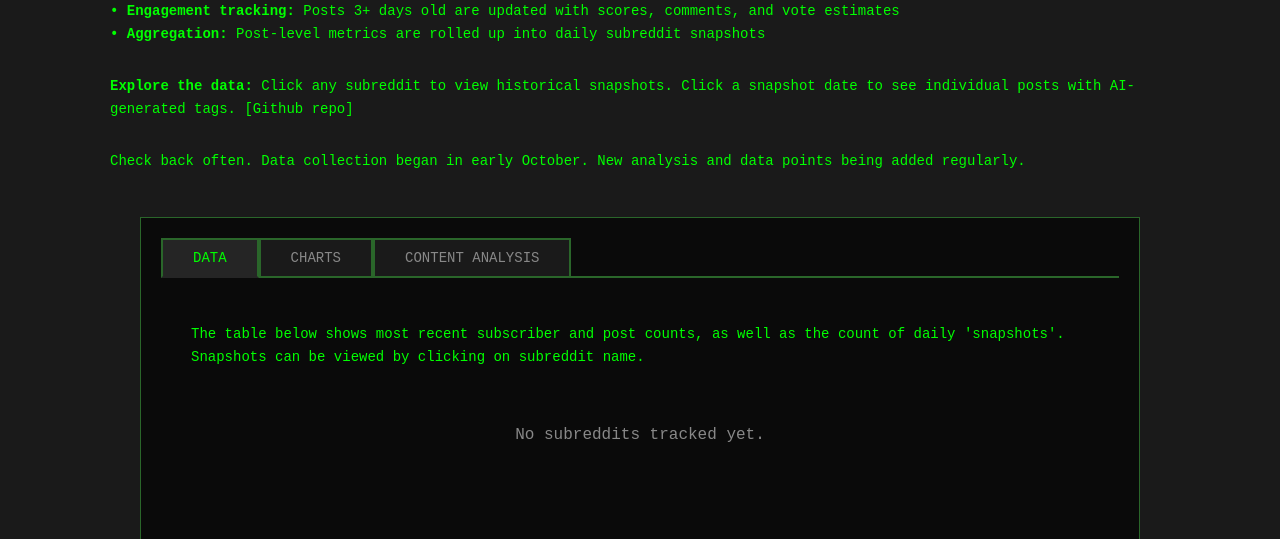
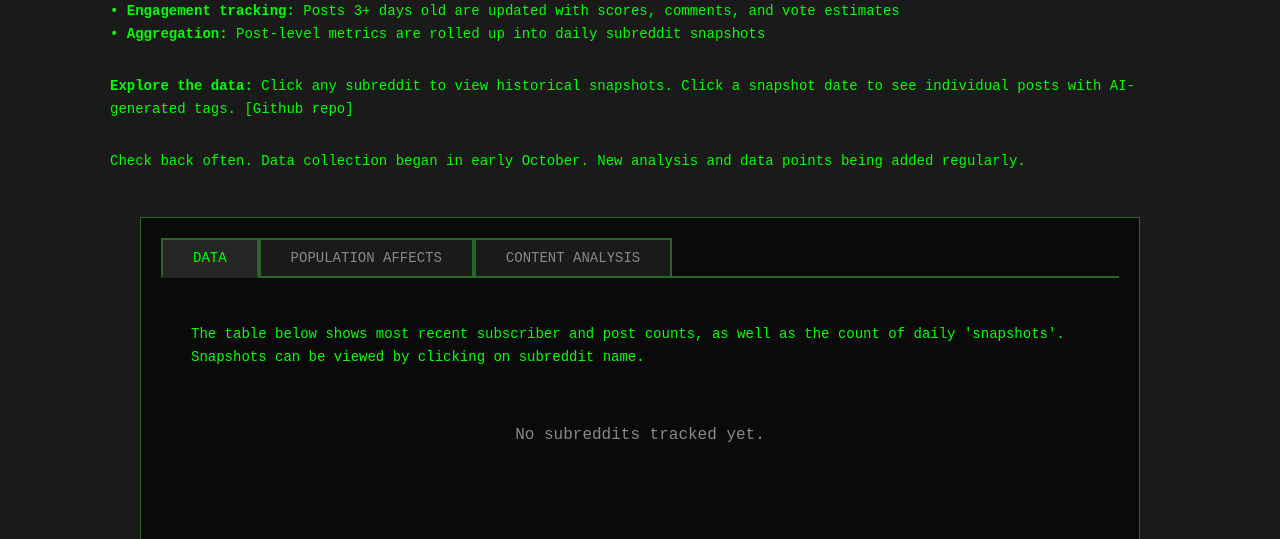
Before and after one commit to johnmpryan/defmeta, a Django app: page / in a window 1280 px wide. Shown: the part 380-919 px from the top of the page. Run offline with Django 5.2, Linux system fonts and the light colour scheme; data that the repository does not hold is empty; some libraries are stand-ins or nearby versions.

Commit message:
changing tab name to population affects

```diff
--- a/tracker/templates/tracker/homepage.html
+++ b/tracker/templates/tracker/homepage.html
@@ -151,7 +151,7 @@
     <div class="terminal-table-container" style="margin-top: 30px;">
         <div class="tab-container">
             <button class="tab-button active" onclick="switchTab('data')">DATA</button>
-            <button class="tab-button" onclick="switchTab('charts')">CHARTS</button>
+            <button class="tab-button" onclick="switchTab('pop_affects')">POPULATION AFFECTS</button>
             <button class="tab-button" onclick="switchTab('content')">CONTENT ANALYSIS</button>
         </div>
 
@@ -250,7 +250,7 @@
         </div>
 
         <!-- CHARTS Tab Content -->
-        <div id="charts-tab" class="tab-content">
+        <div id="pop_affects-tab" class="tab-content">
             <p class="description">Below shows the interaction between a State's population and its subreddit's subscriber and recent post counts. <strong>While a greater state population seems to lead to greater subscriber counts, it does not seem to insure greater post engagement.</strong>[future research: pop affect on like and comment engagement, New Jersey]</p>
             <h2 style="color: #00FF00; margin-bottom: 20px;">Recent Post Activity vs Subscribers by State Population</h2>
             <div class="chart-container" style="height: 600px;">
```
